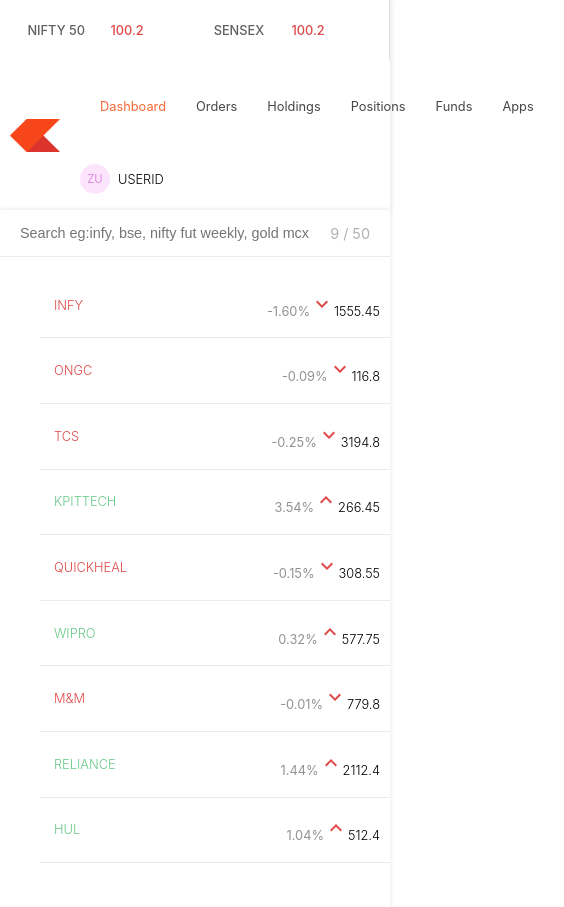
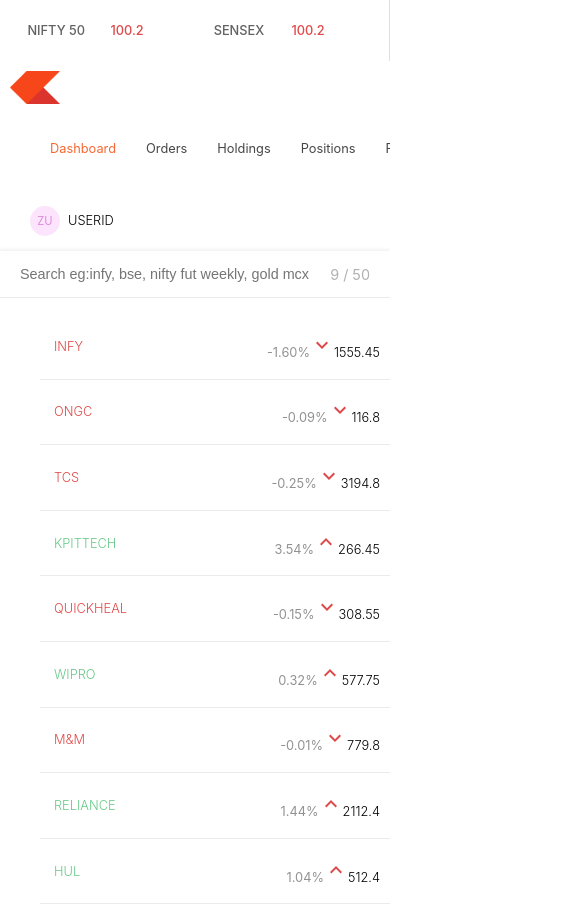
Before and after one commit to PriyaChandra29/Zerodha, a React app in the folder dashboard/: page / in a window 390 px wide. Shown: the top 907 px of the page, 564 px wide, since content can reach past the window. Built offline with nearby package versions, Linux system fonts and the light colour scheme.

Commit message:
dashboard fix

```diff
--- a/dashboard/src/index.css
+++ b/dashboard/src/index.css
@@ -1,3 +1,8 @@
+html, body{
+  overflow-x: hidden;
+  max-width: 100%;
+}
+
 body {
   margin: 0;
   font-family: -apple-system, BlinkMacSystemFont, 'Segoe UI', 'Roboto', 'Oxygen',
@@ -868,6 +873,11 @@ hr {
     width: 100%;
     padding: 10px;
   }
+  .menu-container {
+    flex-direction: column;
+    align-items: flex-start;
+    gap: 8px;
+  }
   .menus {
     width: 100%;
     flex-direction: column;
```
